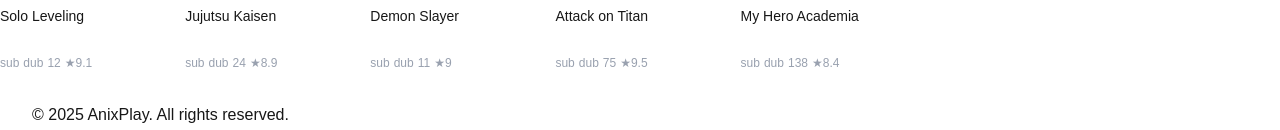
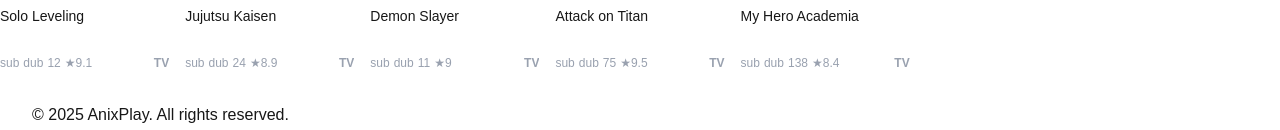
Before and after one commit to skyt07/anixplay, a Next.js app: page / in a window 1280 px wide. Shown: the part 986-1116 px from the top of the page. Built offline with nearby package versions, Linux system fonts and the light colour scheme.

Commit message:
Change text color for type display in AnimeCard

```diff
--- a/src/components/ui/AnimeCard.tsx
+++ b/src/components/ui/AnimeCard.tsx
@@ -48,7 +48,7 @@
             {/* <span>•</span> */}
             <span>★{rating ?? "N/A"}</span>
           </div>
-          <span className="font-bold text-white/60">{type ?? "TV"}</span>
+          <span className="font-bold text-gray-400">{type ?? "TV"}</span>
         </div>
       </div>
     </article>
```
